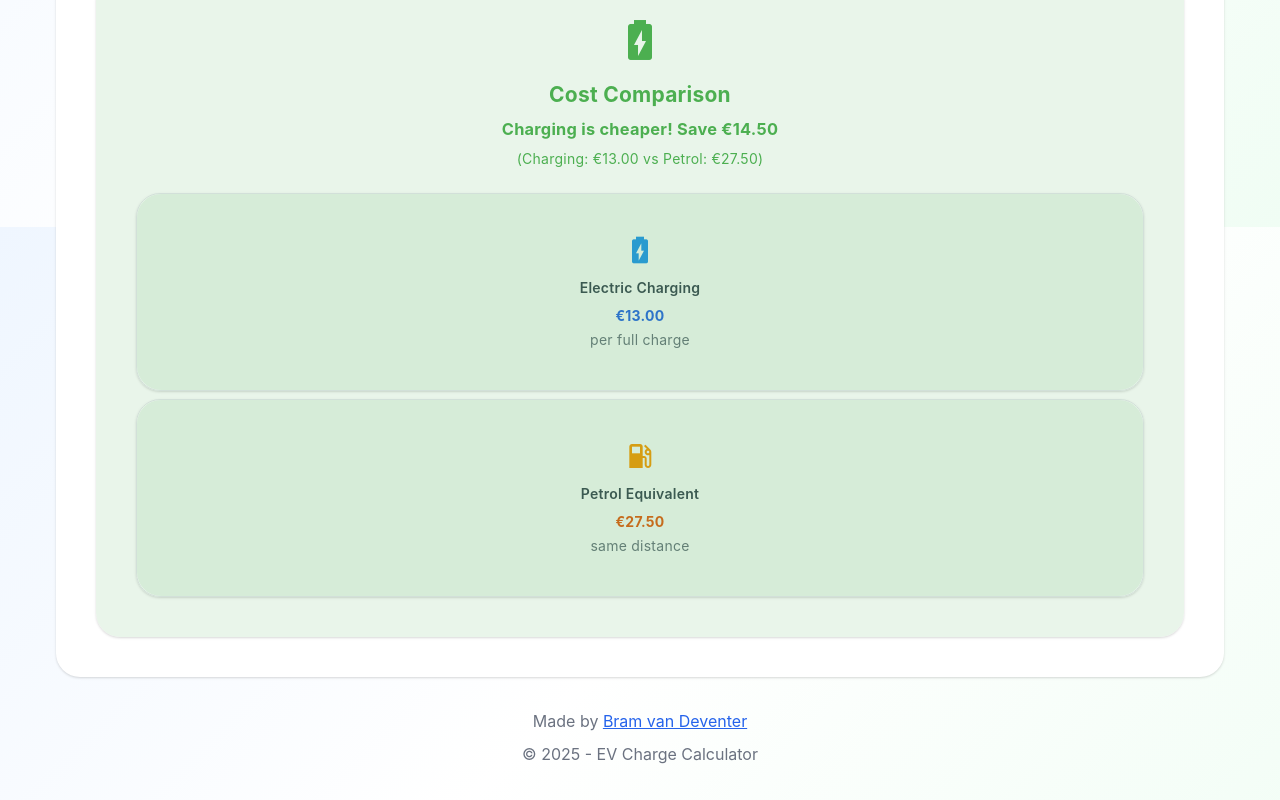
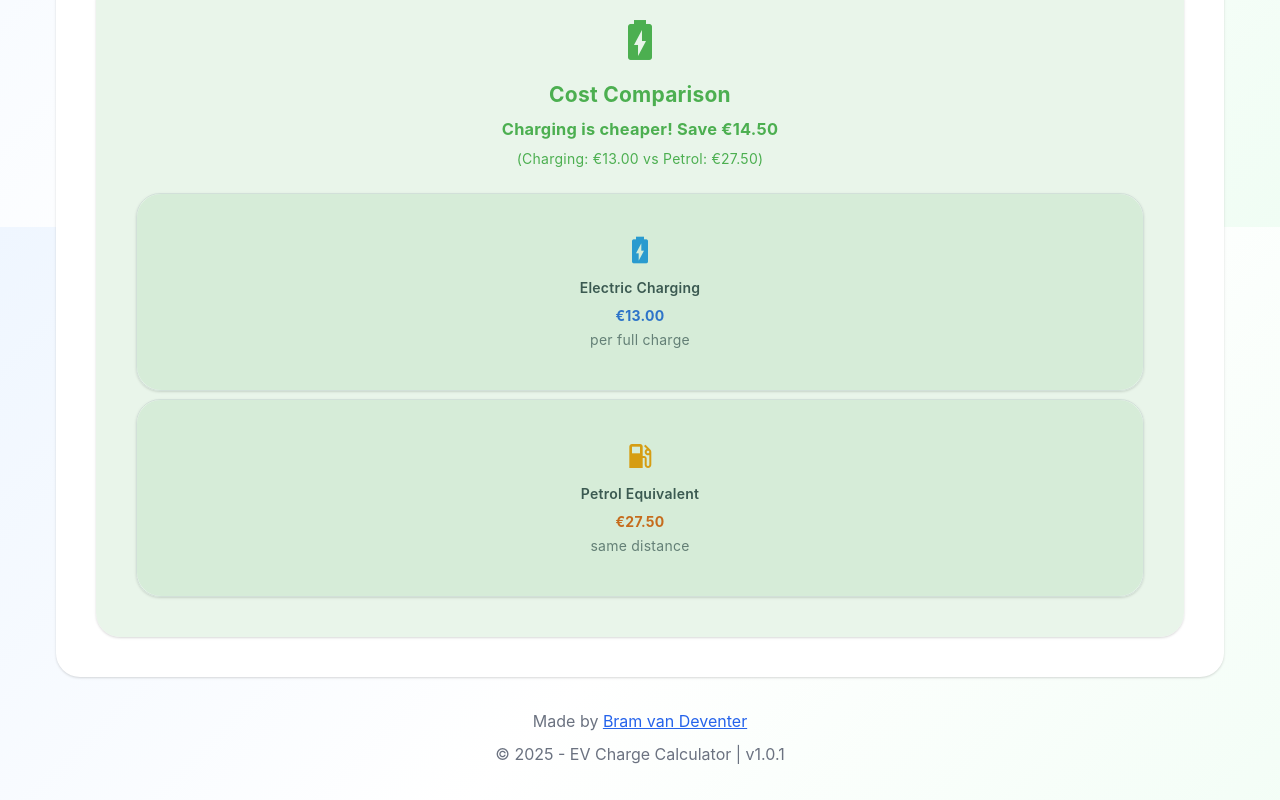
Before and after one commit to bram2202/charge-calculator, a Vue app: page / in a window 1280 px wide. Shown: the part 1373-2173 px from the top of the page. Built offline with nearby package versions, Linux system fonts and the light colour scheme.

Commit message:
feat: :sparkles: Show app version in footer

```diff
--- a/package.json
+++ b/package.json
@@ -1,7 +1,7 @@
 {
   "name": "charge-calculator",
   "private": true,
-  "version": "0.0.0",
+  "version": "1.0.1",
   "type": "module",
   "scripts": {
     "dev": "vite",
--- a/src/App.vue
+++ b/src/App.vue
@@ -8,6 +8,11 @@ import PetrolComparisonCard from './components/PetrolComparisonCard.vue'
 import UsageSettingsCard from './components/UsageSettingsCard.vue'
 import CalculateButton from './components/CalculateButton.vue'
 import ResultsCard from './components/ResultsCard.vue'
+
+// App version
+const appVersion = computed(() => {
+  return __APP_VERSION__ || 'x.x.x'
+})
 
 // Get configuration and state from composable
 const {
@@ -164,7 +169,7 @@ const handleReset = () => {
                 </a>
               </p>
               <p class="text-xs text-gray-400">
-                © {{ new Date().getFullYear() }} - EV Charge Calculator
+                © {{ new Date().getFullYear() }} - EV Charge Calculator | v{{ appVersion }}
               </p>
             </div>
           </div>
--- a/src/env.d.ts
+++ b/src/env.d.ts
@@ -1,7 +1,10 @@
 /// <reference types="vite/client" />
+
+declare const __APP_VERSION__: string
 
 interface ImportMetaEnv {
   readonly VITE_APP_ENV?: string
+  readonly VITE_APP_VERSION?: string
   readonly VITE_DEFAULT_MODE?: string
   readonly VITE_DEFAULT_BATTERYCAPACITY?: string
   readonly VITE_DEFAULT_PRICEPERKWH?: string
--- a/vite.config.ts
+++ b/vite.config.ts
@@ -1,6 +1,7 @@
 import { defineConfig } from 'vite'
 import vue from '@vitejs/plugin-vue'
 import { resolve } from 'path'
+import packageJson from './package.json'
 
 // https://vite.dev/config/
 export default defineConfig({
@@ -10,4 +11,7 @@ export default defineConfig({
       '@': resolve(__dirname, 'src'),
     },
   },
+  define: {
+    __APP_VERSION__: JSON.stringify(packageJson.version)
+  },
 })
```
